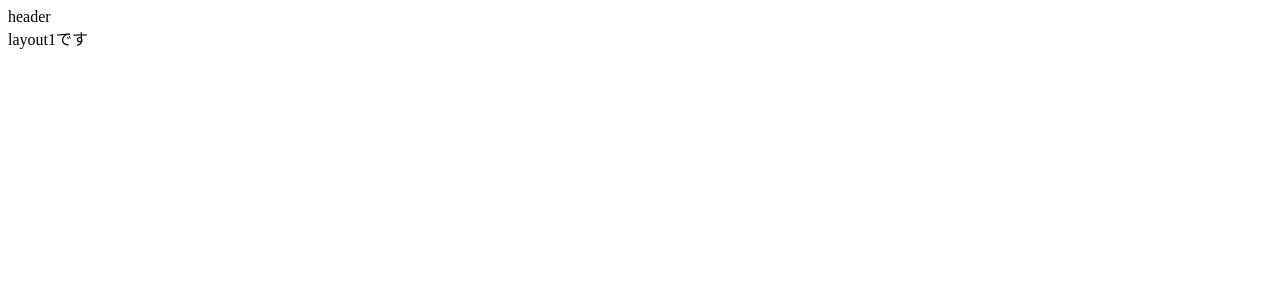
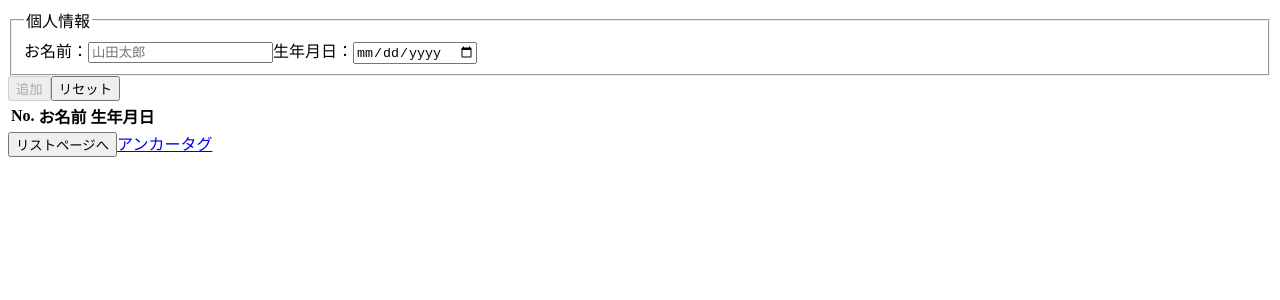
Before and after one commit to kei-1313/Nextjs-practice, a Next.js app: page /form in a window 1280 px wide. Shown: the top 300 px of the page. Built offline with nearby package versions, Linux system fonts and the light colour scheme.

Commit message:
headの使い方

```diff
--- a/src/pages/_app.js
+++ b/src/pages/_app.js
@@ -3,12 +3,13 @@ import { AppProvider } from "../context/AppContext";
 import Layout1 from '@/components/layout/layout1';
 
 export default function App({ Component, pageProps }) {
-  const getLayout = Component.getLayout ?? ((page) => {
-    return <Layout1>{page}</Layout1>
-  })
+  // const getLayout = Component.getLayout ?? ((page) => {
+  //   return <Layout1>{page}</Layout1>
+  // })
   return (
     <AppProvider>
-      {getLayout(<Component {...pageProps} />)}
+      {/* {getLayout(<Component {...pageProps} />)} */}
+      <Component {...pageProps} />
     </AppProvider>
   )
 }
```
Also changed, not shown: src/pages/multiple/index.js (+12 -0 lines).
